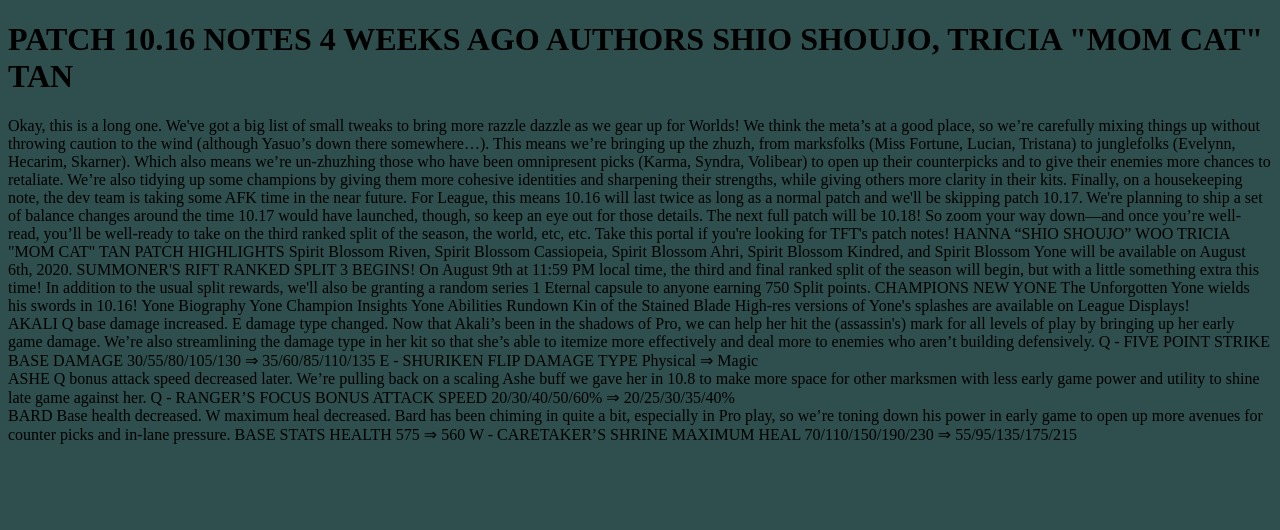
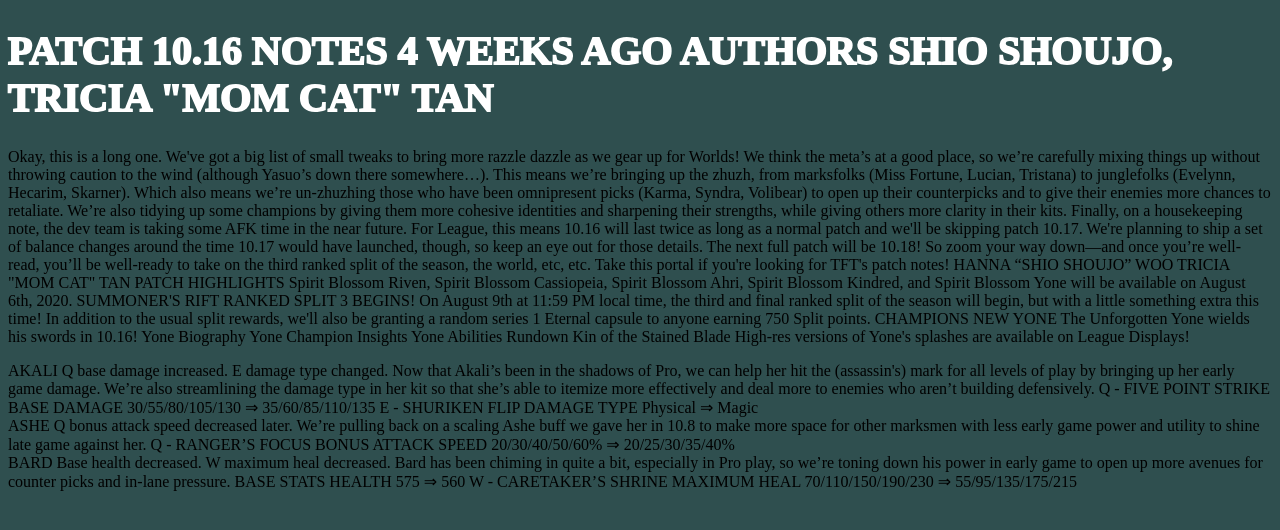
Before and after one commit to Grisimon/fhslijgh, a plain HTML site: page Tagga_till_en_text-master/index.html in a window 1280 px wide. Drawn offline with Linux system fonts and the light colour scheme.

Commit message:
kill yourself

```diff
--- a/Tagga_till_en_text-master/index.html
+++ b/Tagga_till_en_text-master/index.html
@@ -5,6 +5,11 @@
     <meta name="viewport" content="width=device-width, initial-scale=1.0">
     <link rel="stylesheet" href="style.css">
     <title>Document</title>
+    <style>
+
+
+
+    </style>
 </head>
 <body style="background-color: darkslategray;">
     <h1>PATCH 10.16 NOTES
@@ -12,7 +17,7 @@
     AUTHORS SHIO SHOUJO, TRICIA "MOM CAT" TAN
     </h1>
 
-
+    <p class="h1" >
     Okay, this is a long one. We've got a big list of small tweaks to bring more razzle dazzle as we gear up for Worlds! We think the meta’s at a good place, so we’re carefully mixing things up without throwing caution to the wind (although Yasuo’s down there somewhere…).
 
     This means we’re bringing up the zhuzh, from marksfolks (Miss Fortune, Lucian, Tristana) to junglefolks (Evelynn, Hecarim, Skarner). Which also means we’re un-zhuzhing those who have been omnipresent picks (Karma, Syndra, Volibear) to open up their counterpicks and to give their enemies more chances to retaliate.
@@ -43,6 +48,7 @@
     Yone Abilities Rundown
     Kin of the Stained Blade
     High-res versions of Yone's splashes are available on League Displays!
+    </p>
     <!-- Layout 1 -->
     <div class="layout1">
         AKALI
--- a/Tagga_till_en_text-master/style.css
+++ b/Tagga_till_en_text-master/style.css
@@ -1,11 +1,14 @@
 
 /* Del 2 */
-body {
-
+.body {
+    background-color: darkslategray;
 }
 
 h1{
-
+    color: white;
+    font-size: 40px;
+    font-weight: 700;
+    -webkit-text-stroke: 2px;
 }
 
 h2{
@@ -20,7 +23,9 @@
 
 }
 
+.border{
 
+}
 
 
 /* Del 3 */
```
